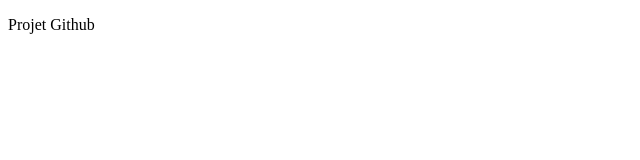
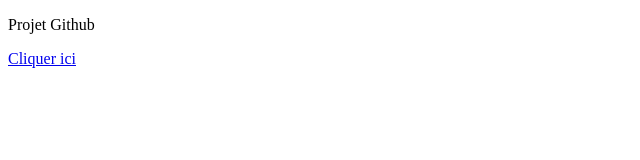
Before and after one commit to LaithSama/github-test, a plain HTML site: page index.html in a window 1280 px wide. Shown: the full height of the page, 0-640 px from the left. Drawn offline with Linux system fonts and the light colour scheme.

Commit message:
Rajout d'un lien

```diff
--- a/index.html
+++ b/index.html
@@ -7,5 +7,6 @@
 </head>
 <body>
     <p>Projet Github</p>
+    <a href="Other Page/home.html">Cliquer ici</a>
 </body>
 </html>
```
Also changed, not shown: Other Page/home.html (added).
